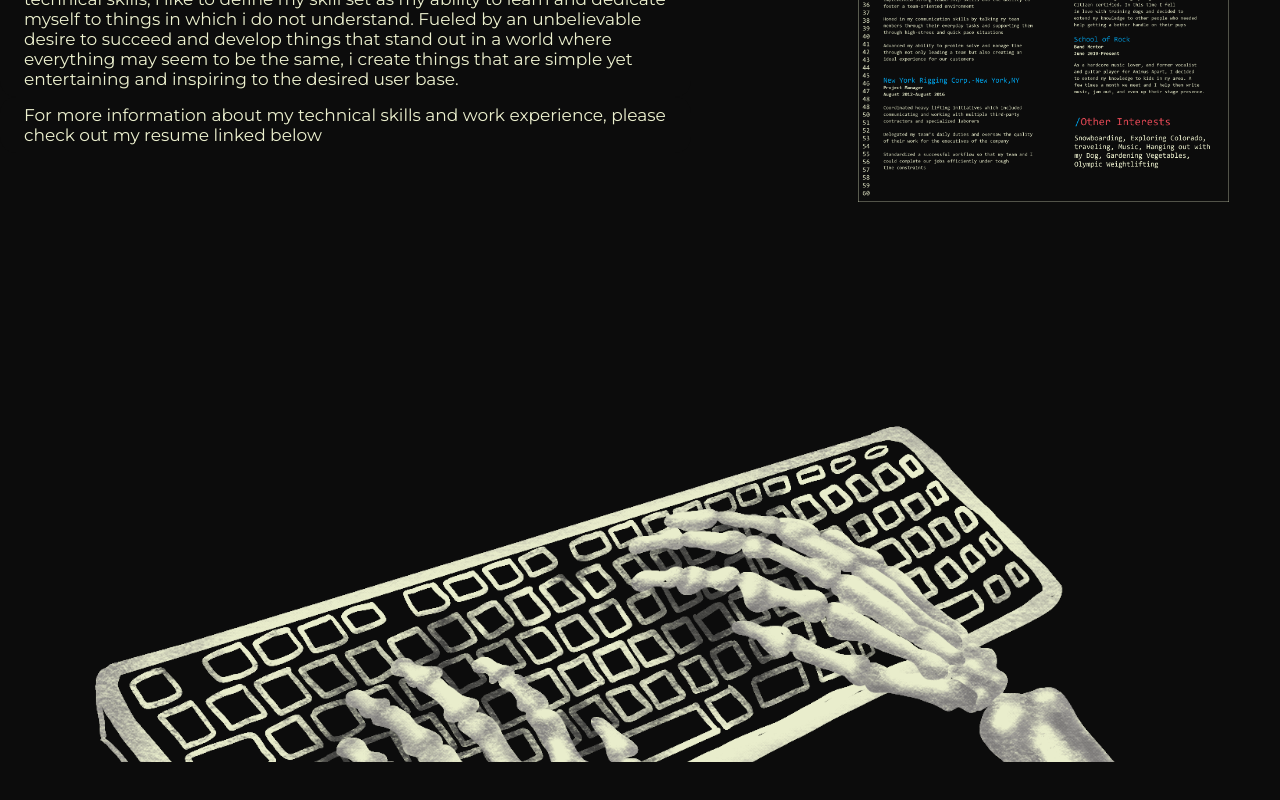
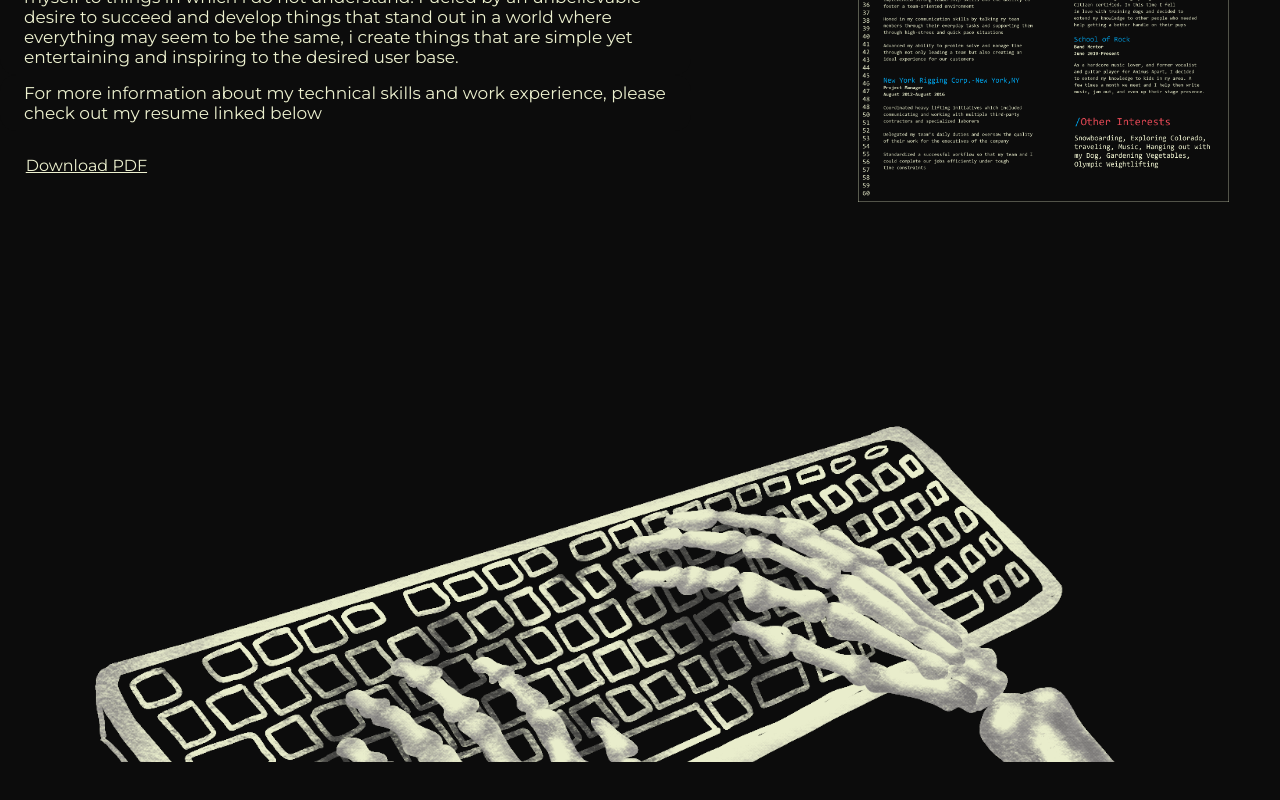
Before and after one commit to AdamKuemmel/singlePagePortfolio, a plain HTML site: page index.html in a window 1280 px wide. Shown: the part 2438-3238 px from the top of the page. Drawn offline with Linux system fonts and the light colour scheme.

Commit message:
resume link

```diff
--- a/index.html
+++ b/index.html
@@ -25,7 +25,7 @@
         <li><a href="#contact">CONTACT</a></li>
       </ul>
     </header>
-    <div id="parallax" id="home" class="firstDivContainer">
+    <div id="parallax" class="firstDivContainer">
       <h2 class="firstDivWords">
         Full-Stack skills with a simple and creative touch.
       </h2>
@@ -100,10 +100,14 @@
           a world where everything may seem to be the same, i create things that
           are simple yet entertaining and inspiring to the desired user base.
         </h2>
+
         <h2 class="aboutWords">
           For more information about my technical skills and work experience,
           please check out my resume linked below
         </h2>
+        <a class="linkWords" href="./img/AKresume.pdf" download>
+          Download PDF
+        </a>
       </div>
       <img class="aboutImg" src="./img/sampleResume.png" alt="resume" />
     </div>
--- a/style.css
+++ b/style.css
@@ -205,6 +205,11 @@ div:nth-child(7) {
   height: 60%;
   padding-right: 4%;
 }
+.linkWords {
+  color: #edf1cf;
+  margin-left: 3%;
+  margin-top: 3%;
+}
 
 /* styling for the contact page */
 .contactLogo {
```
Also changed, not shown: 1 other file.
